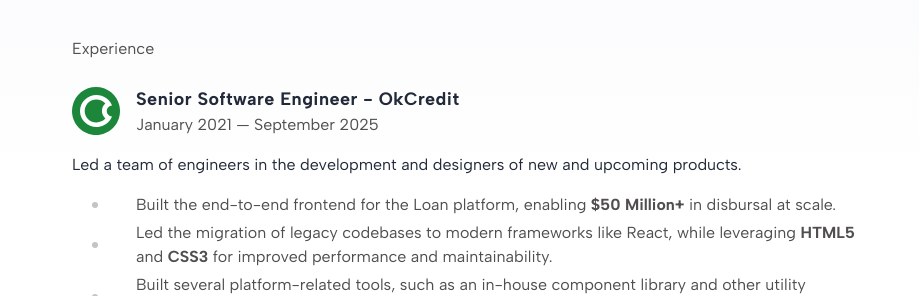
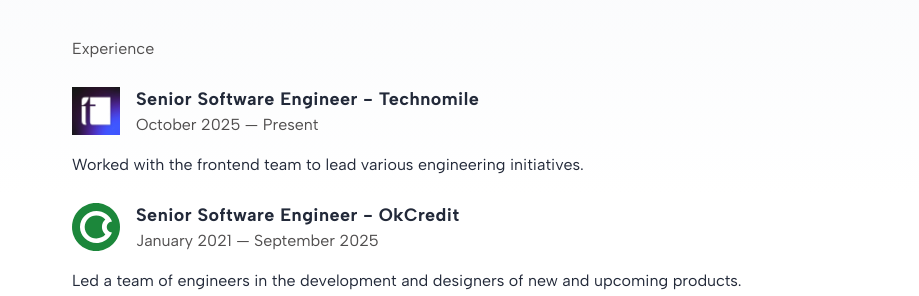
Before and after one commit to iamdipankarj/dipankarjana-site, an Astro site: page / in a window 1280 px wide. Shown: the part 405-701 px from the top of the page, 0-919 px from the left. Built offline with nearby package versions, Linux system fonts and the light colour scheme; Astro itself is replaced by a stand-in of ours.

Commit message:
Add new job

```diff
--- a/src/pages/index.astro
+++ b/src/pages/index.astro
@@ -6,6 +6,7 @@
 import Milestone from '@/components/Milestone.astro';
 import ProjectsContainer from '@/components/ProjectsContainer.astro';
 import OkCreditLogo from '@/assets/companies/okcredit.svg';
+import TechnomileLogo from '@/assets/companies/technomile.jpg';
 import HealofyLogo from '@/assets/companies/healofy.svg';
 import ClearfundsLogo from '@/assets/companies/clearfunds.svg';
 import Contact from '@/components/Contact.astro';
@@ -56,6 +57,16 @@
     <h3 class="text-subheading mt-10 mb-6 text-base">Experience</h3>
     <div class="flex pb-10 flex-col md:flex-row">
       <div class="space-y-6 w-full shrink-0 grow-1 pb-10 md:pb-0 md:w-3/4 md:pr-16">
+        <Job
+          companyLogo={TechnomileLogo}
+          companyName='Technomile'
+          position="Senior Software Engineer - Technomile"
+          duration="October 2025 — Present"
+        >
+          <Fragment slot='excerpt'>
+            <p class="mt-4">Worked with the frontend team to lead various engineering initiatives.</p>
+          </Fragment>
+        </Job>
         <Job
           companyLogo={OkCreditLogo}
           companyName='OkCredit'
```
Also changed, not shown: src/assets/companies/technomile.jpg (added), 1 other file.
